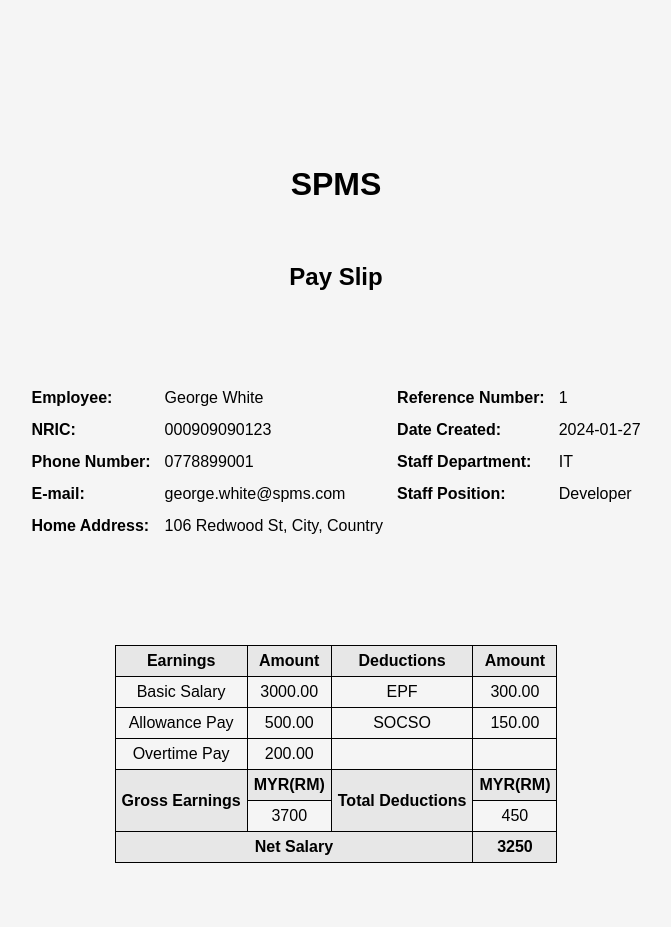
After one commit to rydzze/Staff-Payroll-Management-System-WEB, a PHP site: page /includes/printpayroll.php?payroll_ID=1 in a window 1280 px wide. The commit adds this page. Shown: the whole page, without its empty margins (304-975 px from the left). Run offline with PHP 8.4, Linux system fonts and the light colour scheme; a user stored in the database is signed in; data comes from the database, SQL or seed files in the repository.

Commit message:
view payroll and print

```diff
--- /dev/null
+++ b/user/css/printpayroll.css
@@ -0,0 +1,41 @@
+body{
+    font-family: Arial, Helvetica, sans-serif;
+    background-color: #F5F5F5;
+    padding-top: 13%;
+    margin: auto;
+    text-align: center;
+}
+
+.data{
+    margin: auto;
+    text-align: center;
+    padding: 5% 2% ;
+    width: 80%;
+}
+
+.companyname{
+    margin: auto;
+    text-align: center;
+}
+
+table,td,th{
+    margin: auto;
+    padding: 6px;
+}
+
+.staffinfo{
+    text-align: left;
+    padding-bottom: 10%;
+}
+
+.payroll,.payroll td,.payroll th {
+    border: 1px solid black;
+    border-collapse: collapse;
+    text-align: center;
+    width: max-content;
+    margin: auto;
+}
+
+.payroll th{
+    background-color: #E7E7E7;
+}
--- a/user/includes/payroll_list.php
+++ b/user/includes/payroll_list.php
@@ -21,8 +21,8 @@ if ($result->num_rows > 0) {
         echo "<tr>
                 <td>{$row['payroll_ID']}</td>
                 <td>{$row['payroll_date']}</td>
-                <td></td>
-                <td><a href='printpayroll.php?payroll_ID={$row['payroll_ID']}'><img src='img/print.png'></a></td>
+                <td>Paid</td>
+                <td><a href='includes/printpayroll.php?payroll_ID={$row['payroll_ID']}'><img src='img/print.png'></a></td>
               </tr>";
     }
     echo "</table>";
@@ -31,6 +31,8 @@ if ($result->num_rows > 0) {
     $result_count = $conn->query($sql_count);
     $row_count = $result_count->fetch_assoc();
     $total_pages = ceil($row_count['total'] / $results_per_page);
+
+    echo "<hr style='width: 90%; margin-top: 25px;'>";
 
     echo "<div class='pagination'>";
     if ($current_page > 1) {
--- /dev/null
+++ b/user/includes/printpayroll.php
@@ -0,0 +1,68 @@
+<html>
+    <head>
+        <link rel="stylesheet" href="../css/printpayroll.css">
+    </head>
+
+    <body>
+        <?php
+        include 'session_start.php';
+        include 'db.php';
+
+        $staff_ID = $_SESSION['staff_ID'];
+        $payroll_ID = $_GET['payroll_ID'];
+
+
+        $sql = "SELECT p.person_fname, p.person_lname, p.person_IC, p.person_email, p.person_phonenum, p.person_homeaddr, a.payroll_ID, a.payroll_date, a.payroll_basicsalary, a.payroll_allowancepay, a.payroll_overtimepay, a.payroll_EPF, a.payroll_SOCSO, s.staff_department, s.staff_position
+                FROM person p
+                INNER JOIN staff s ON p.staff_ID = s.staff_ID
+                INNER JOIN payroll a ON p.staff_ID = a.staff_ID
+                WHERE p.staff_ID = '$staff_ID' AND a.payroll_ID = '$payroll_ID'";
+        $result = $conn->query($sql);
+
+        if ($result->num_rows > 0) {
+            echo "<div class='companyname'><h1>SPMS</h1><br>
+                <h2>Pay Slip</h2></div>";
+
+            echo "<div class='data'>";
+            $row = $result->fetch_assoc();
+
+            echo "<table class='staffinfo'>";
+            echo "<tr><th>Employee: </th><td>{$row['person_fname']} {$row['person_lname']}</td><th>Reference Number: </th><td>{$row['payroll_ID']}</td></tr>";
+            echo "<tr><th>NRIC: </th><td>{$row['person_IC']}</td><th>Date Created: </th><td>{$row['payroll_date']}</td></tr>";
+            echo "<tr><th>Phone Number: </th><td>{$row['person_phonenum']}</td><th>Staff Department: </th><td>{$row['staff_department']}</td></tr>";
+            echo "<tr><th>E-mail: </th><td>{$row['person_email']}</td><th>Staff Position: </th><td>{$row['staff_position']}</td></tr>";
+            echo "<tr><th>Home Address: </th><td>{$row['person_homeaddr']}</td></tr>";
+            echo "</table>";
+
+            $basicsalary = $row["payroll_basicsalary"];
+            $allowancepay = $row["payroll_allowancepay"];
+            $overtimepay = $row["payroll_overtimepay"];
+            $EPF = $row["payroll_EPF"];
+            $SOCSO = $row["payroll_SOCSO"];
+
+            $gross_earnings = $basicsalary + $allowancepay + $overtimepay;
+            $total_deductions = $EPF + $SOCSO;
+            $net_salary = $gross_earnings - $total_deductions;
+
+            echo "<table class='payroll'>";
+            echo "<tr><th>Earnings</th><th>Amount</th><th>Deductions</th><th>Amount</th></tr>";
+            echo "<tr><td>Basic Salary</td><td>{$basicsalary}</td><td>EPF</td><td>{$EPF}</td></tr>";
+            echo "<tr><td>Allowance Pay</td><td>{$allowancepay}</td><td>SOCSO</td><td>{$SOCSO}</td></tr>";
+            echo "<tr><td>Overtime Pay</td><td>{$overtimepay}</td><td></td><td></td></tr>";
+            echo "<tr><th rowspan='2'>Gross Earnings</th><th>MYR(RM)</th><th rowspan='2'>Total Deductions</th><th>MYR(RM)</th></tr>";
+            echo "<tr><td>{$gross_earnings}</td><td>{$total_deductions}</td></tr>";
+            echo "<tr><th colspan='3'>Net Salary</th><th>{$net_salary}</th></tr>";
+
+            echo "</table>";
+
+            echo "</div>";
+            }
+
+            else {
+            echo "No data found.";
+            }
+
+        $conn->close();
+        ?>
+    </body>
+</html>
--- a/user/viewpayroll.php
+++ b/user/viewpayroll.php
@@ -18,10 +18,14 @@
 
     <section class="content">
         <h1>View Payroll</h1>
+
         <div class="payrolllist">
             <h2>Payroll Records</h2>
+
             <?php include 'includes/payroll_list.php';?>
         </div>
+
+        <div id="padding"></div>
     </section>
 </body>
 
```
Also changed, not shown: user/css/viewpayroll.css (+54 -4 lines).
